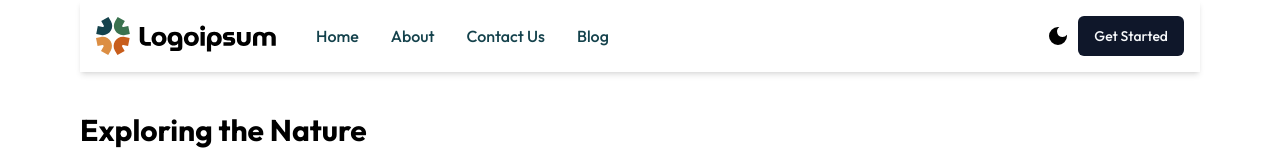
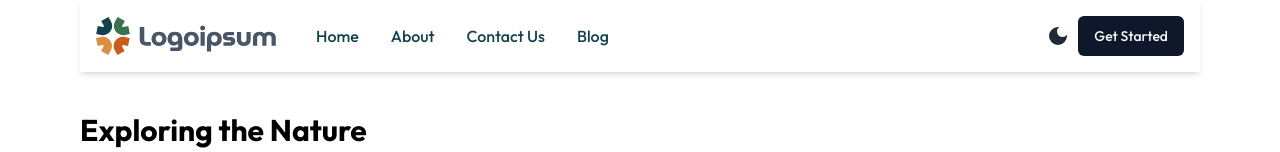
Before and after one commit to imabuzerkhan/doctor-appoinment-app, a Next.js app: page /blog/1 in a window 1280 px wide. Shown: the top 152 px of the page. Built offline with nearby package versions, Linux system fonts and the light colour scheme.

Commit message:
final commit

```diff
--- a/src/_components/Darkmode/Darkmode.jsx
+++ b/src/_components/Darkmode/Darkmode.jsx
@@ -16,7 +16,7 @@ const DarkMode = () => {
         currentTheme === "dark" ? (
           <MdLightMode className="text-2xl hover:text-amber-500 cursor-pointer " onClick={() => setTheme("light")} />
         ) : (
-          <MdDarkMode className="text-2xl text-black cursor-pointer " onClick={() => setTheme("dark")} />
+          <MdDarkMode className="text-2xl text-gray-800 cursor-pointer " onClick={() => setTheme("dark")} />
         )
       )}
     </>
```
Also changed, not shown: public/logo.svg.
